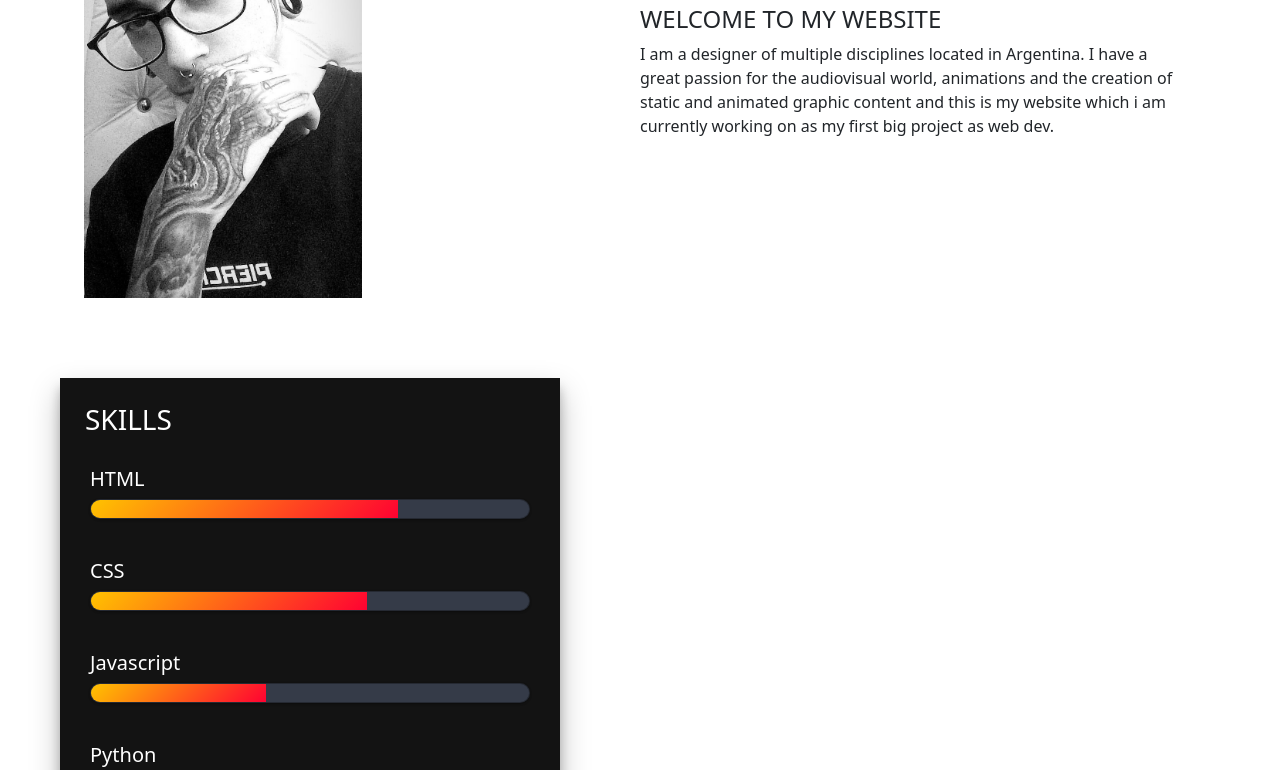
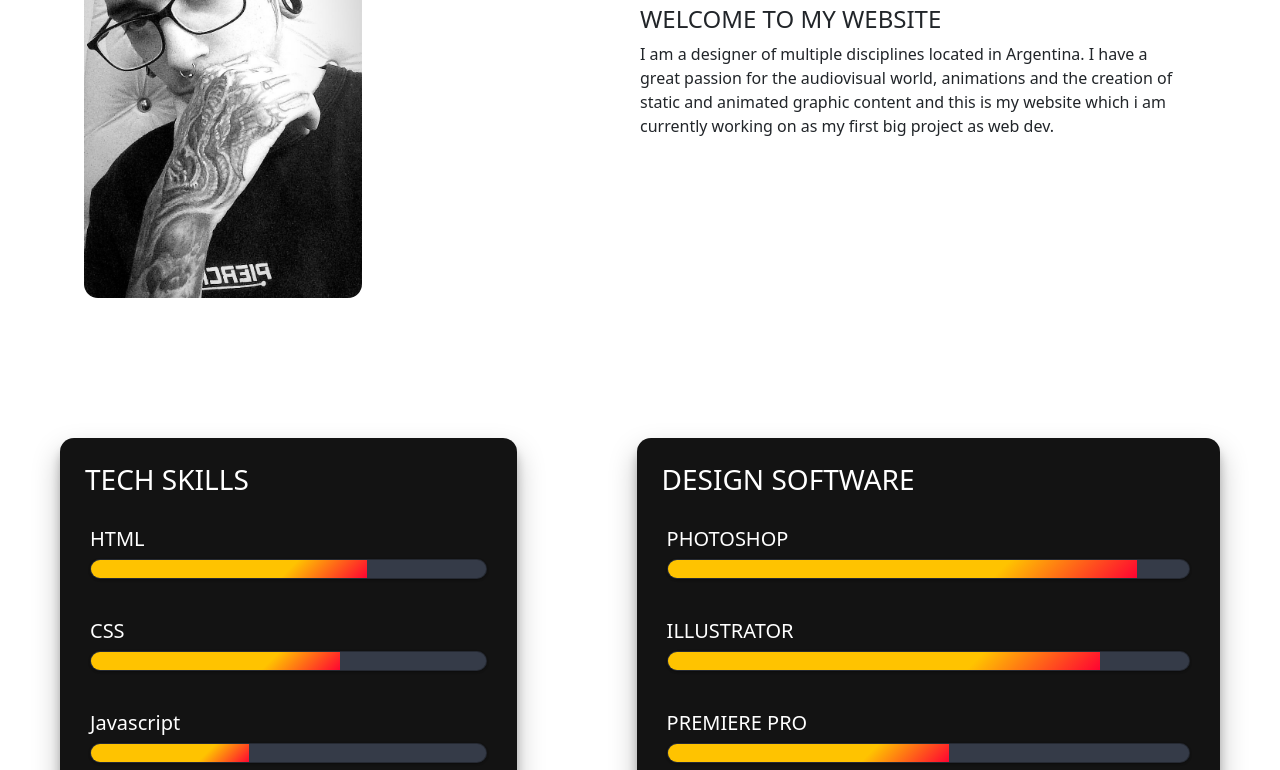
Before and after one commit to onenada/Portfolio-Test-2022, a plain HTML site: page index.html in a window 1280 px wide. Shown: the part 1011-1781 px from the top of the page. Drawn offline with nearby package versions, Linux system fonts and the light colour scheme.

Commit message:
Adding Design Software to skills section

```diff
--- a/index.html
+++ b/index.html
@@ -48,12 +48,14 @@
 
     <!--VIDEO CONTAINER-->
 
+
     <div class="video--container">
       <video class="Back-Video"autoplay loop muted playsinline>
         <source src="Mp4/Landing.mp4">
       </video>
 
       <!-- TITLE -->
+
 
       <div class="HernandezTitle text-center">
         <h1>HERNANDEZ</h1>
@@ -65,6 +67,7 @@
 
 
     <!-- About Me Section-->
+
 
     <section class="Aboutme" id="AboutMe">
       <div class="Aboutme__container">
@@ -86,10 +89,14 @@
       </div>
     </section>
 
-    <!-- Skills-->
-    <section class="Skills">
-      <div class="Skills__container">
-          <h3>Skills</h3>
+     <!-- All Skills-->
+    <skills class="Allskills">
+
+        <!-- Tech Skills-->
+
+      <section class="TSkills">
+        <div class="TSkills__container">
+            <h3>Tech Skills</h3>
             <li>
                 <h5>HTML</h5>
                 <span class="barS"><span class="html"></span></span>
@@ -107,7 +114,36 @@
                 <span class="barS"><span class="python"></span></span>
             </li>
         </div>
+
     </section>
+
+
+      <!-- DSoftware-->
+
+
+      <section class="DSoftware">
+        <div class="DSoftware__container">
+            <h3>Design Software</h3>
+            <li>
+                <h5>PHOTOSHOP</h5>
+                <span class="barDS"><span class="Photoshop"></span></span>
+            </li>
+            <li>
+                <h5>ILLUSTRATOR</h5>
+                <span class="barDS"><span class="Illustrator"></span></span>
+            </li>
+            <li>
+                <h5>PREMIERE PRO</h5>
+                <span class="barDS"><span class="Premiere"></span></span>
+            </li>
+            <li>
+                <h5>AFTER EFFECTS</h5>
+                <span class="barDS"><span class="AE"></span></span>
+            </li>
+        </div>
+    </section>
+
+    </skills>
 
 
 
--- a/style.css
+++ b/style.css
@@ -124,7 +124,7 @@
 .Aboutme__container{
     margin-top: 46rem;
     margin-bottom: 5rem;
-    display: flex;
+    display: block;
 
 }
 
@@ -141,6 +141,10 @@
     padding: 0 20px;
 }
 
+.Yo-img {
+    border-radius: 14px;
+}
+
 
 .Aboutme__img__card {
     padding: 0%;
@@ -150,37 +154,40 @@
     padding-right: 20px;
 
 }
-    /* Skills */
+
+    /* TECH AND DESIGNSOFTWARE CONTAINER DISPLAY */
+
+.Allskills {
+    display: flex;
+
+}
+
+    /* Tech Skills */
 
 
-.Skills {
+.TSkills {
     background-color: #131313;
     list-style: none;
     width: 500px;
     margin: 60px 60px;
+    border-radius: 14px;
     color: #fff;
     padding: 20px;
     box-shadow: 0 14px 28px rgba(0, 0, 0, 0.25), 0 10px 10px rgba(0, 0, 0, 0.22);
 }
 
-.Skills h1 {
+.TSkills h1 {
     text-align: center;
     text-transform: uppercase;
 }
 
-.Skills h3{
+.TSkills h3{
     margin: 5px;
     text-transform: uppercase;
 }
 
 
-
-/* .Skills__container {
-    padding: 0 20px;
-    border: 2px solid red;
-} */
-
-.Skills li {
+.TSkills li {
     margin: 20px 0;
     padding: 10px;
 }
@@ -203,7 +210,7 @@
 .barS span {
     height: 20px;
     float: left;
-    background: linear-gradient(135deg, rgba(255, 195, 0, 1)0%, rgba(255, 0, 50, 1)100%);
+    background: linear-gradient(135deg, rgba(255, 195, 0, 1)70%, rgba(255, 0, 50, 1)100%);
 }
 .html {
     width: 70%;
@@ -221,7 +228,78 @@
     width: 45%;
     animation: python 3s;
 }
-     /* Skills Bars Animation*/
+
+
+    /* DESIGN SOFTWARE */
+
+
+.DSoftware {
+    background-color: #131313;
+    list-style: none;
+    width: 50%;
+    margin: 60px 60px;
+    border-radius: 14px;
+    color: #fff;
+    padding: 20px;
+    box-shadow: 0 14px 28px rgba(0, 0, 0, 0.25), 0 10px 10px rgba(0, 0, 0, 0.22);
+}
+
+.DSoftware h1 {
+    text-align: center;
+    text-transform: uppercase;
+}
+
+.DSoftware h3{
+    margin: 5px;
+    text-transform: uppercase;
+}
+
+
+.DSoftware li {
+    margin: 20px 0;
+    padding: 10px;
+}
+
+.barDS {
+    background-color: #353b48;
+    display: block;
+    height: 20px;
+    border: 1px solid rgba(0, 0, 0, 0.3);
+    border-radius: 10px;
+    overflow: hidden;
+    box-shadow: 0 1px 3px rgba(0, 0, 0, 0.12), 0 1px 2px rgba(0, 0, 0, 0.24);
+    transition: all 0.3s cubic-bezier(.25, .8, .25, 1);
+}
+
+.barDS:hover {
+    box-shadow: 0 14px 28px rgba(0, 0, 0, 0.25), 0 10px 10px rgba(0, 0, 0, 0.22);
+}
+
+.barDS span {
+    height: 20px;
+    float: left;
+    background: linear-gradient(135deg, rgba(255, 195, 0, 1)70%, rgba(255, 0, 50, 1)100%);
+}
+.Photoshop {
+    width: 90%;
+    animation: Photoshop 4s;
+}
+.Illustrator {
+    width: 83%;
+    animation: Illustrator 4s;
+}
+.Premiere {
+    width: 54%;
+    animation: Premiere 3.5s;
+}
+.AE {
+    width: 45%;
+    animation: AE 3.5s;
+}
+     /* SKILL BARS ANIMATION*/
+
+
+     /* TECH SKILLANIMATION*/
 
 @keyframes html {
     0%{
@@ -256,8 +334,43 @@
         width: 45%;
     }
 }
+     /* DESIGN SOFTWARE*/
 
-    /* Break Points */
+@keyframes Photoshop {
+    0%{
+        width: 0%;
+    }
+    100%{
+        width: 90%;
+    }
+}
+
+@keyframes Illustrator {
+    0%{
+        width: 0%;
+    }
+    100%{
+        width: 83%;
+    }
+}
+@keyframes Premiere {
+    0%{
+        width: 0%;
+    }
+    100%{
+        width: 54%;
+    }
+}
+@keyframes AE {
+    0%{
+        width: 0%;
+    }
+    100%{
+        width: 45%;
+    }
+}
+
+    /* BREAK POINTS*/
 
 @media screen and (max-width: 960px) {
 
@@ -370,6 +483,37 @@
         width: auto;
         height: auto;
     }
+
+        /* About Section*/
+    /* .Aboutme__container{
+        margin-top: 40rem;
+        margin-bottom: 5rem;
+        display: flex;
+    } */
+
+
+    .Aboutme__img__card {
+        size: 50%;
+    }
+
+
+
+        /* Skills*/
+
+    .Allskills {
+        width: 70%;
+
+    }
+
+    .TSkills {
+        background-color: #131313;
+        list-style: none;
+        width: 45%;
+        margin: 60px 60px;
+        color: #fff;
+        padding: 15px;
+        box-shadow: 0 14px 28px rgba(0, 0, 0, 0.25), 0 10px 10px rgba(0, 0, 0, 0.22);
+    }
 }
 
 
```
Lines whose indentation alone changed are shown as unchanged.
